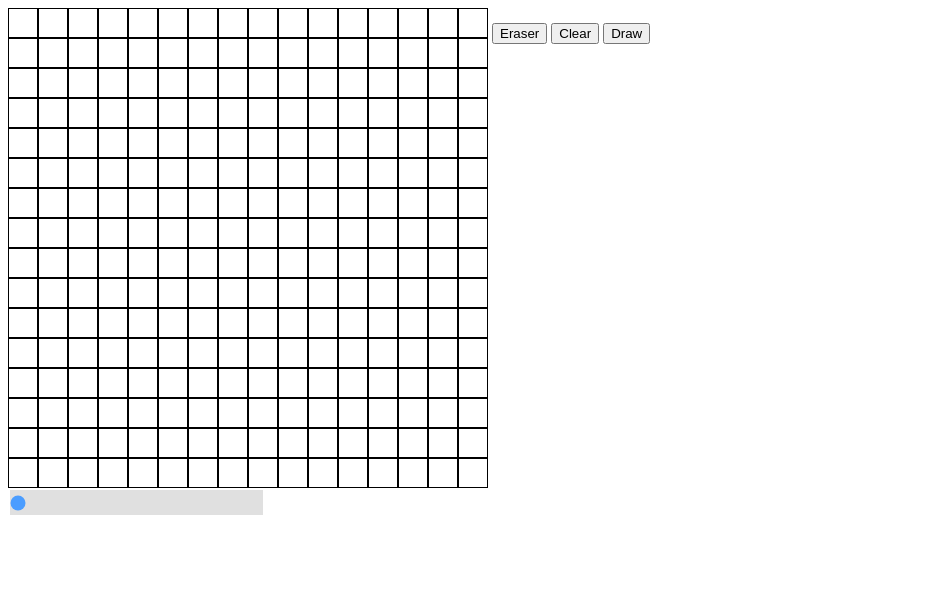
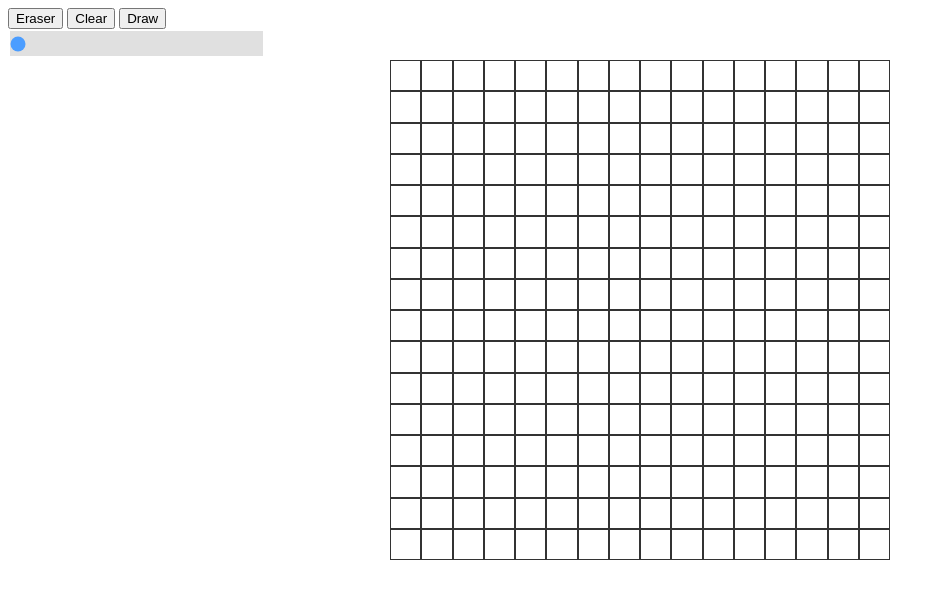
Before and after one commit to chaseluka/Etch-a-sketch, a plain HTML site: page index.html in a window 1280 px wide. Shown: the whole page, without its empty margins (0-945 px from the left). Drawn offline with Linux system fonts and the light colour scheme.

Commit message:
index.html

```diff
--- a/index.html
+++ b/index.html
@@ -8,12 +8,14 @@
     <link rel="stylesheet" href="style.css">
 </head>
 <body>
-    <div class="grid-container"></div>
     <button type="button" id="eraser">Eraser</button>
     <button type="button" id="clear">Clear</button>
     <button type="button" id="draw">Draw</button>
     <div class="slidecontainer">
-        <input type="range" min="16" max="64" value="16" class="slider">
+        <input type="range" min="16" max="100" value="16" class="slider">
+    </div>
+    <div class="grid-container">
+        <div class="grid"></div>
     </div>
 
     <script type="text/javascript" src="script.js"></script>
--- a/script.js
+++ b/script.js
@@ -1,5 +1,5 @@
 
-const grid = document.querySelector('.grid-container');
+const grid = document.querySelector('.grid');
 const btnClear = document.getElementById('clear');
 const btnEraser = document.getElementById('eraser');
 const btnDraw = document.getElementById('draw');
@@ -52,16 +52,17 @@ function slide() {
     gridLayout();
 }
 
-//Clear button, functions just as slide except it's static.
+//Clear button, functions just as slide() except it's static.
 
 btnClear.onclick = slide;
 
 
 
-//Stylistic changes to the grid: draw and erase. Allows each respective change to the grid depending on button clicked.
+//Stylistic changes to the grid: draw and erase. Allows each respective change to the
+//grid depending on button clicked.
 
 function draw(e){
-    e.target.style.backgroundColor = '#000';
+    e.target.style.backgroundColor = '#292929';
 };
 
 function erase(e){
--- a/style.css
+++ b/style.css
@@ -1,23 +1,24 @@
+.grid-container {
+    display: flex;
+    min-width: 500px;
+    min-height: 500px;
+    justify-content: center;
+}
 
-
-.grid-container {
+.grid {
     display: inline-grid;
-    width: 480px;
-    height: 480px;
+    width: 500px;
+    height: 500px;
 }
 
 .item {
-    border: solid 0.5px #000;
+    border: solid 0.1px #333;
 }
 
 .clear {
     color: #000;
     font-size: 30px;
 
-}
-
-.item-clear {
-    background-color: none;
 }
 
 .slider {
```
